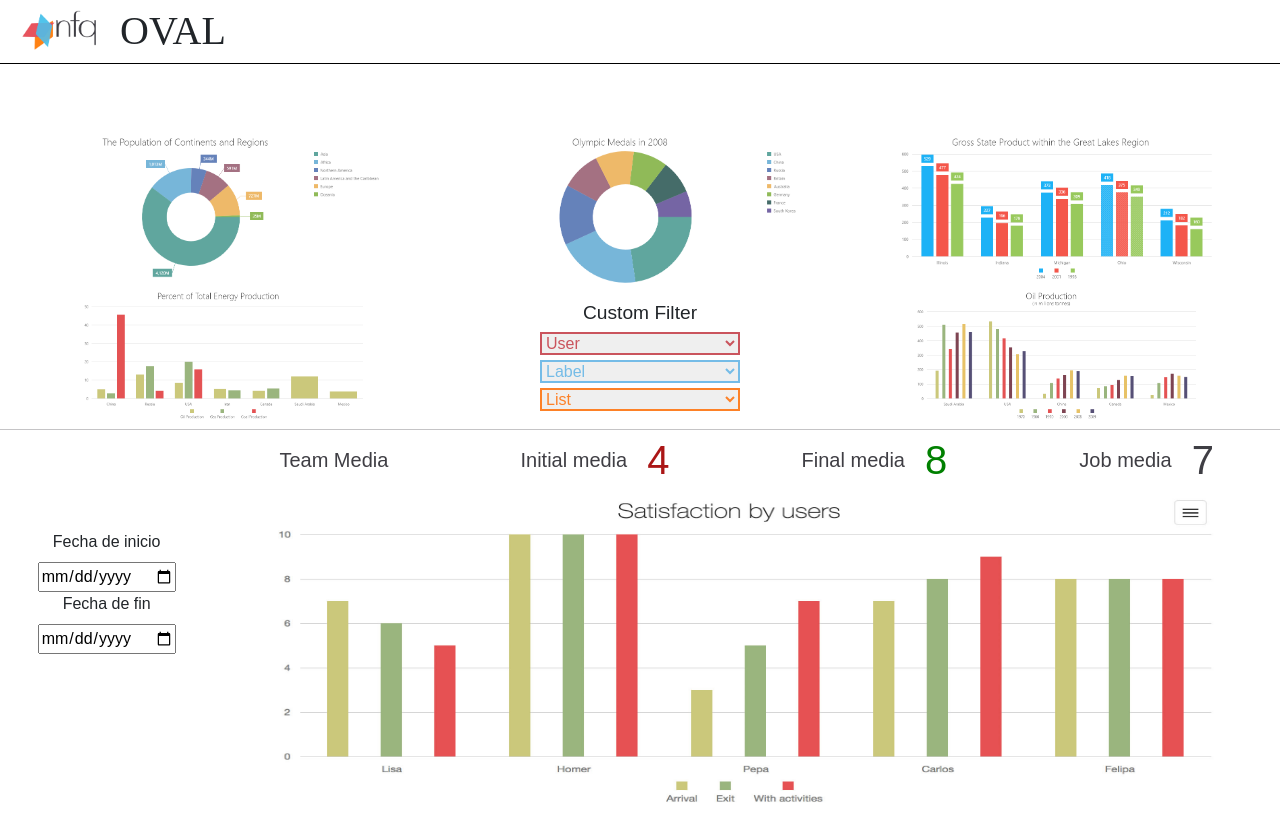
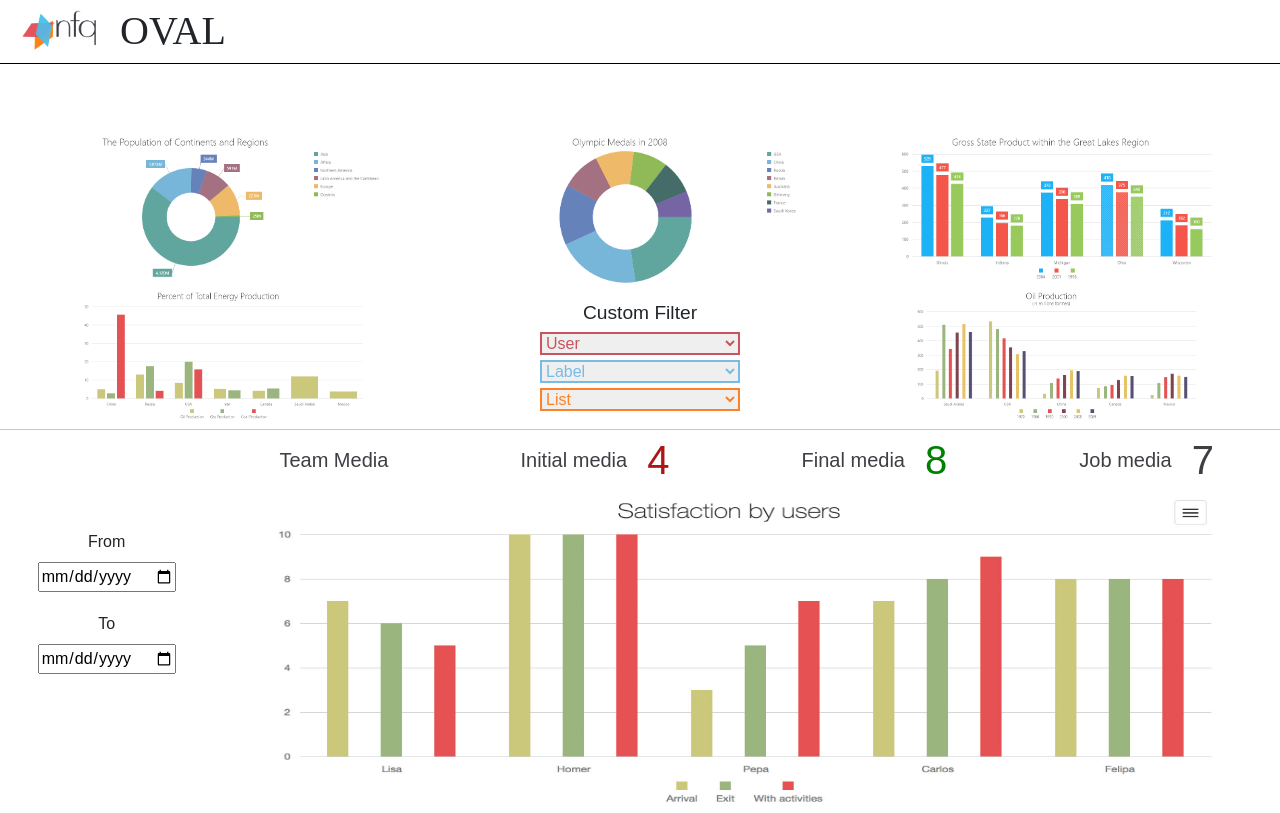
Before and after one commit to Adalab/project-dorcas-s4-oval, a React (Create React App) app: page / in a window 1280 px wide. Built offline with nearby package versions, Linux system fonts and the light colour scheme.

Commit message:
build docs & input margins

```diff
--- a/src/components/OptionsSatisfaction.js
+++ b/src/components/OptionsSatisfaction.js
@@ -6,12 +6,12 @@ class OptionsSatisfaction extends React.Component {
     return (
       <div className="col-2 h-100 satisfation__menu">
         <div className="container__date-input">
-          <div className="container__date">
-            <label htmlFor="day_init">Fecha de inicio</label>
+          <div className="container__date date-box__init">
+            <label htmlFor="day_init">From</label>
             <input type="date" />
           </div>
-          <div className="container__date">
-            <label htmlFor="party">Fecha de fin</label>
+          <div className="container__date date-box__end">
+            <label htmlFor="day_end">To</label>
             <input type="date" />
           </div>
         </div>
--- a/src/styles/Satisfaction.css
+++ b/src/styles/Satisfaction.css
@@ -9,8 +9,12 @@
   justify-content: center; }
 
 .container__date {
+  margin-top: 10px; }
+
+.container__date {
   display: flex;
-  flex-direction: column; }
+  flex-direction: column;
+  margin-top: 20px; }
 
 .satisfation__info {
   display: flex;
--- a/src/styles/Satisfaction.scss
+++ b/src/styles/Satisfaction.scss
@@ -9,14 +9,19 @@
 	justify-content: center;
 }
 .container__date {
+	margin-top: 10px;
+}
+.container__date {
 	display: flex;
 	flex-direction: column;
+	margin-top: 20px;
 }
 .satisfation__info {
 	display: flex;
 	flex-direction: column;
 	padding: 0;
 }
+
 .satisfation__media-equip {
 	width: 100%;
 	height: 25%;
```
Also changed, not shown: 18 other files (tests, documents, lock files or other folders).
